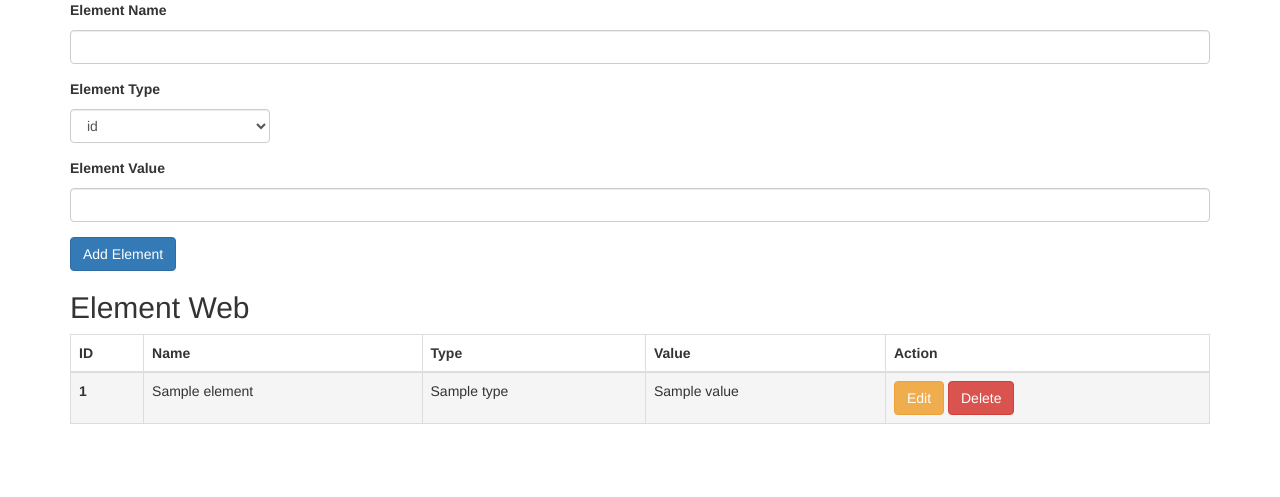
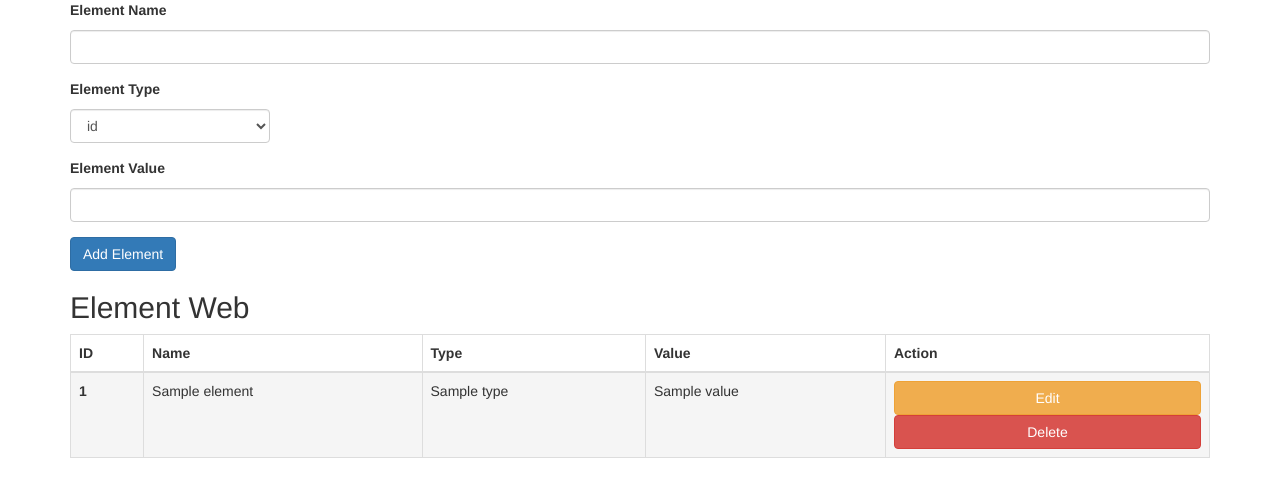
Before and after one commit to nuraizatif/pavoGUI, a Flask app: template app/templates/elementWebForm.html in a window 1280 px wide. Shown: the top 497 px of the page. Run offline with Flask 2, Linux system fonts and the light colour scheme; the template is opened without the code that fills it: values that come from a table or form of the project are taken from there, most other values are stand-ins (such as "Sample title", 1, 10 or a date in 2020); parts of the project's set-up code (start-up, migrations or seed data) failed here and were passed over; some libraries are stand-ins or nearby versions.

Commit message:
Done : Scroll to find button

```diff
--- a/app/templates/elementWebForm.html
+++ b/app/templates/elementWebForm.html
@@ -44,10 +44,10 @@ Element Web Form
             <th scope="row">{{ element['id'] }}</th>
             <td>{{ element['name'] }}</td>
             <td>{{ element['type'] }}</td>
-            <td>{{ element['value'] }}</td>
+            <td style="word-break:break-all;">{{ element['value'] }}</td>
             <td>
-              <a href="{{ url_for('elementweb.elementWebForm', id=element['id'], op='edit') }}" class="btn btn-warning">Edit</a>
-              <a href="{{ url_for('elementweb.elementWebForm', id=element['id'], op='delete') }}" class="btn btn-danger">Delete</a>
+              <a href="{{ url_for('elementweb.elementWebForm', id=element['id'], op='edit') }}" class="btn btn-warning" style="width: 100%">Edit</a>
+              <a href="{{ url_for('elementweb.elementWebForm', id=element['id'], op='delete') }}" class="btn btn-danger" style="width: 100%">Delete</a>
             </td>
           </tr>
         </tbody>
```
Also changed, not shown: migrations/2017_12_31_040235_create_element_web_table.py, 1 other file.
